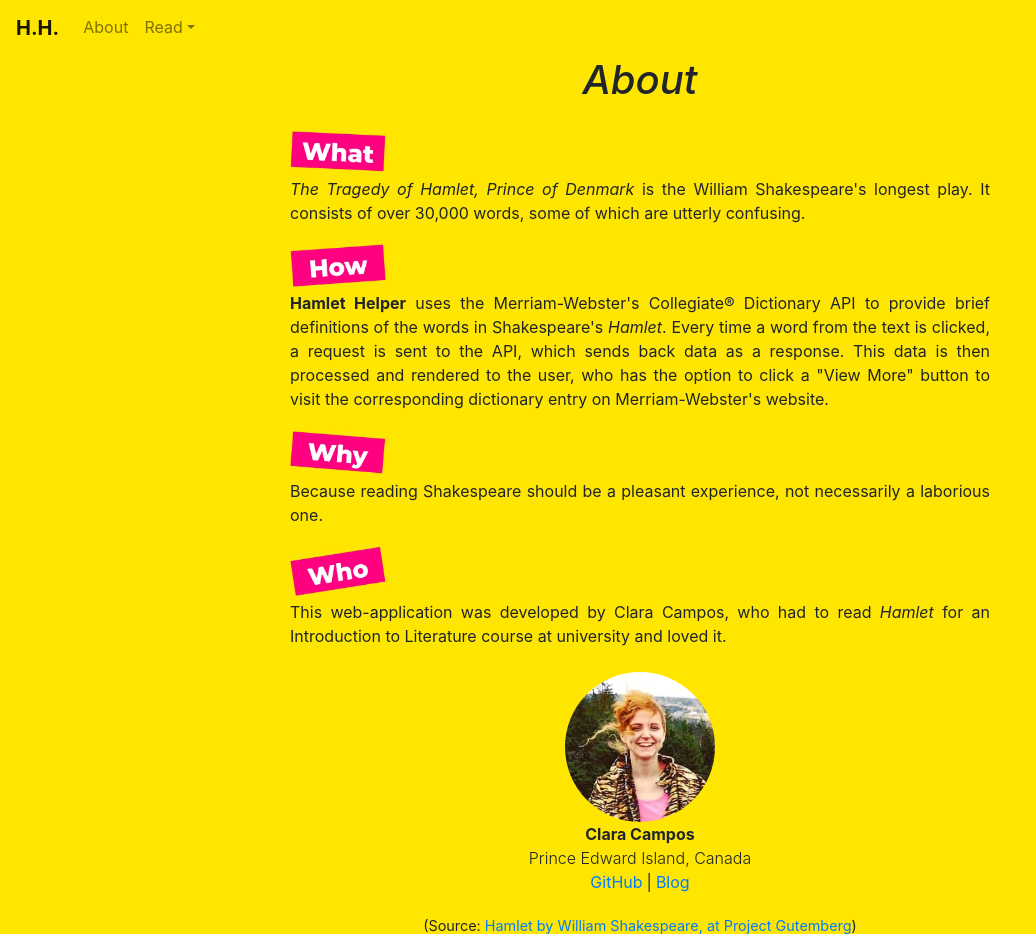
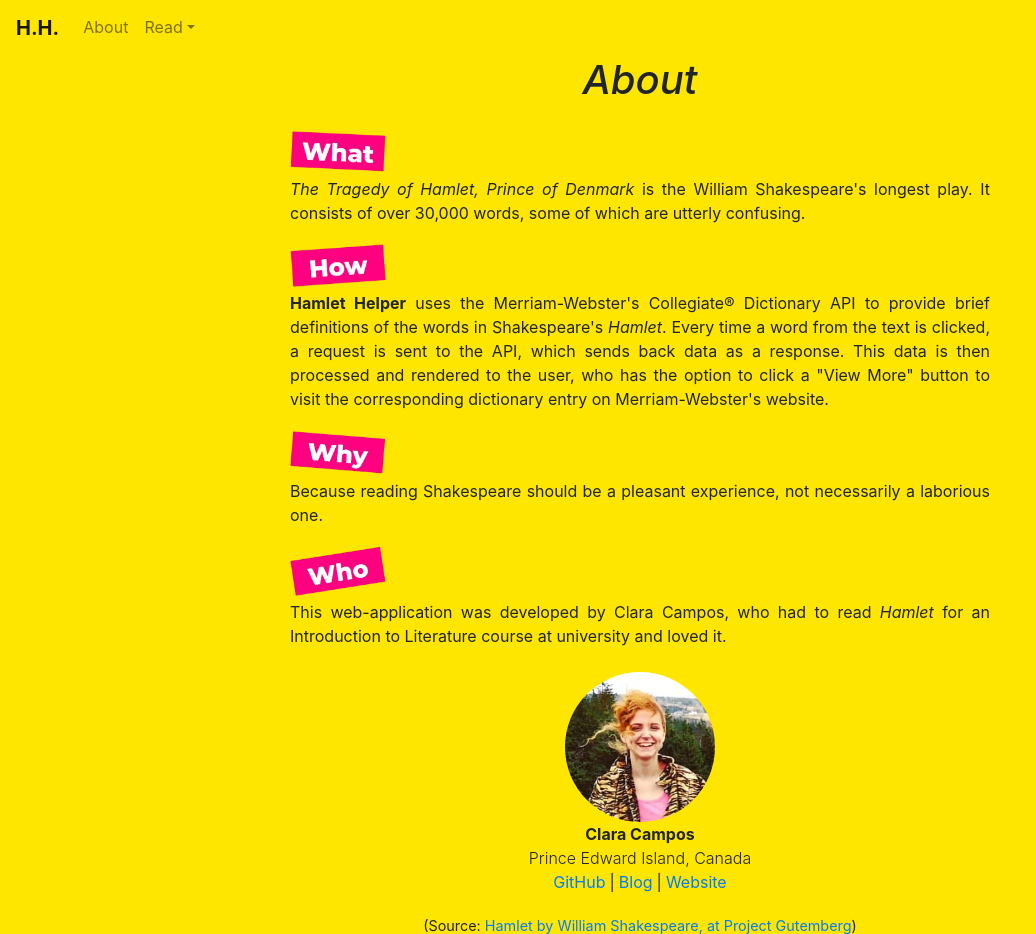
Before and after one commit to claracampos/hamlet-helper, a React (Create React App) app: page /about in a window 1280 px wide. Shown: the whole page, without its empty margins (0-1036 px from the left). Built offline with nearby package versions, Linux system fonts and the light colour scheme.

Commit message:
added link to my website

```diff
--- a/src/pages/AboutPage.js
+++ b/src/pages/AboutPage.js
@@ -70,9 +70,18 @@ const AboutPage = () => (
             href="https://claralearnstocode.wordpress.com/"
             target="_blank"
             rel="noopener noreferrer"
+            className="mr-1 ml-1"
+          >
+            Blog
+          </a>
+          |
+          <a
+            href="https://claracampos.me/"
+            target="_blank"
+            rel="noopener noreferrer"
             className="ml-1"
           >
-            Blog
+            Website
           </a>
         </p>
       </div>
```
